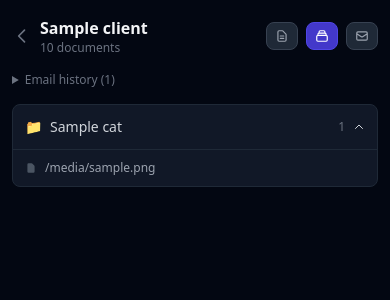
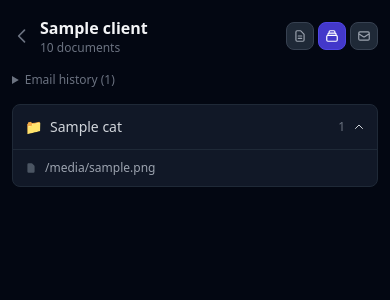
Before and after one commit to antonioslifer95-beep/kova-finance, a FastAPI app: template webapp/templates/client_detail.html in a window 390 px wide. Shown: the top 300 px of the page. Run offline with FastAPI, Linux system fonts and the light colour scheme; the template is opened without the code that fills it: most values are stand-ins (such as "Sample title", 1, 10 or a date in 2020); parts of the project's set-up code (start-up, migrations or seed data) failed here and were passed over; some libraries are stand-ins or nearby versions.

Commit message:
Fix: truncate long client names in mobile header to keep buttons on screen
Co-Authored-By: Claude Sonnet 4.6 <noreply@anthropic.com>

```diff
--- a/webapp/templates/client_detail.html
+++ b/webapp/templates/client_detail.html
@@ -12,15 +12,15 @@
         <path stroke-linecap="round" stroke-linejoin="round" stroke-width="2" d="M15 19l-7-7 7-7"/>
       </svg>
     </a>
-    <div class="min-w-0">
+    <div class="min-w-0 flex-1 overflow-hidden">
       <h1 class="text-base sm:text-xl font-semibold text-gray-100 truncate">{{ client.folder_name }}</h1>
       <p class="text-xs sm:text-sm text-gray-500">{{ stats.total }} documents</p>
     </div>
-    <div class="ml-auto flex items-center gap-2 flex-shrink-0">
-      <!-- OCR: icon only on mobile -->
+    <div class="flex items-center gap-1 sm:gap-2 flex-shrink-0">
+      <!-- OCR -->
       <form method="post" action="/clients/{{ client.id }}/ocr-images">
         <button type="submit" title="OCR scanned files"
-                class="flex items-center gap-1.5 text-xs px-2 sm:px-3 py-1.5 rounded-lg
+                class="flex items-center gap-1 text-xs px-1.5 sm:px-3 py-1.5 rounded-lg
                        bg-gray-800 hover:bg-gray-700 border border-gray-700
                        text-gray-400 hover:text-gray-200 transition-colors">
           <svg class="w-3.5 h-3.5" fill="none" stroke="currentColor" viewBox="0 0 24 24">
@@ -30,9 +30,9 @@
           <span class="hidden sm:inline">OCR scanned files</span>
         </button>
       </form>
-      <!-- Package: icon only on mobile -->
+      <!-- Package -->
       <a href="/clients/{{ client.id }}/package"
-         class="flex items-center gap-1.5 text-xs px-2 sm:px-3 py-1.5 rounded-lg
+         class="flex items-center gap-1 text-xs px-1.5 sm:px-3 py-1.5 rounded-lg
                 bg-indigo-700 hover:bg-indigo-600 border border-indigo-600
                 text-white transition-colors">
         <svg class="w-3.5 h-3.5" fill="none" stroke="currentColor" viewBox="0 0 24 24">
@@ -41,9 +41,9 @@
         </svg>
         <span class="hidden sm:inline">Gerar Pacote</span>
       </a>
-      <!-- Email to bank: icon only on mobile -->
+      <!-- Email to bank -->
       <a href="/clients/{{ client.id }}/email"
-         class="flex items-center gap-1.5 text-xs px-2 sm:px-3 py-1.5 rounded-lg
+         class="flex items-center gap-1 text-xs px-1.5 sm:px-3 py-1.5 rounded-lg
                 bg-gray-800 hover:bg-gray-700 border border-gray-700
                 text-gray-400 hover:text-gray-200 transition-colors">
         <svg class="w-3.5 h-3.5" fill="none" stroke="currentColor" viewBox="0 0 24 24">
```
